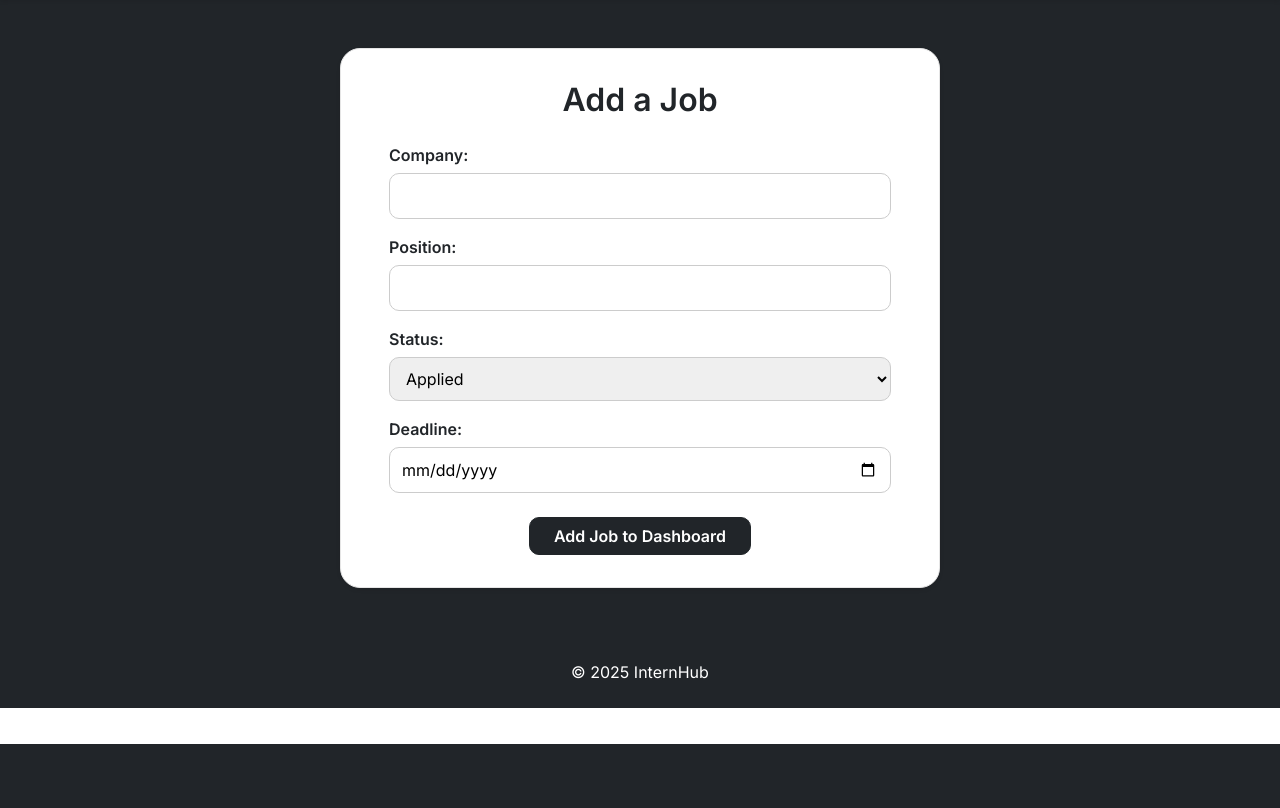
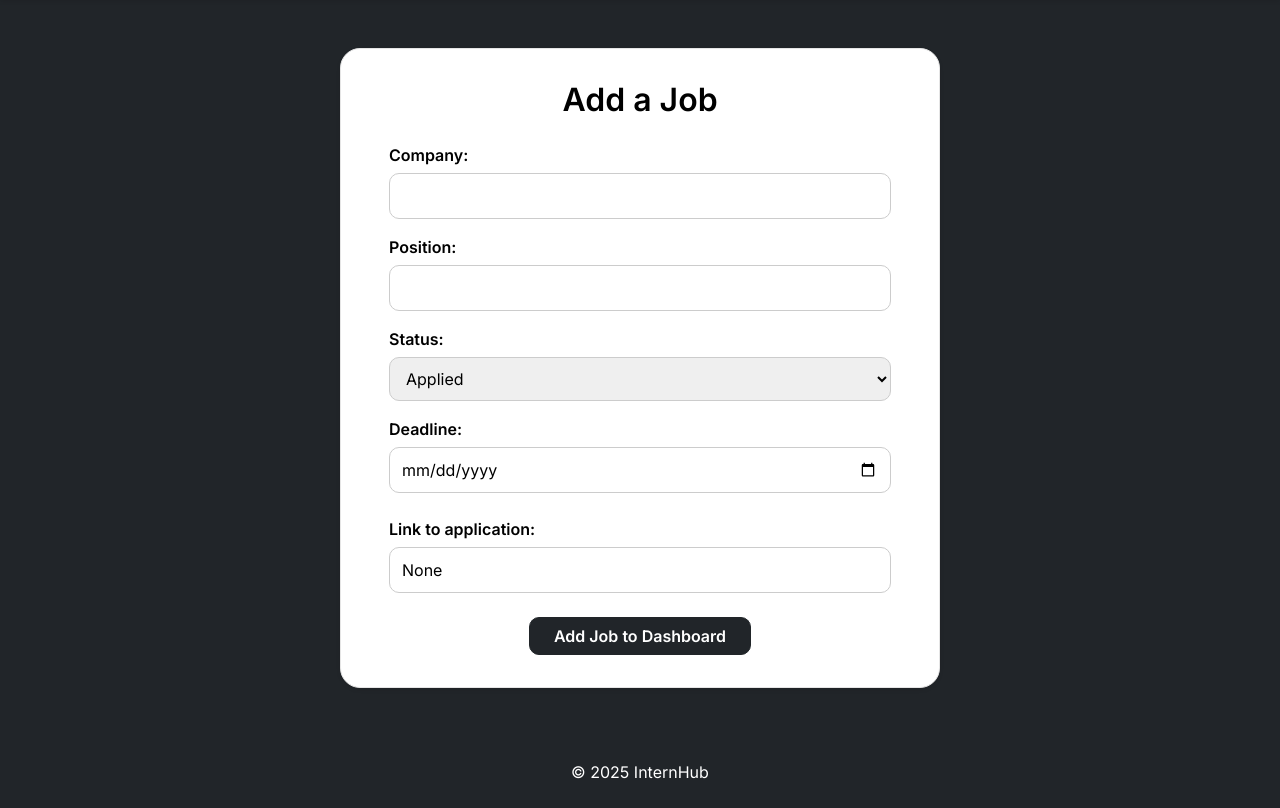
Before and after one commit to darkcom109/InternHub, a Django app: page /add_job in a window 1280 px wide. Shown: the part 56-864 px from the top of the page. Before the commit the page ends 800 px from the top, so only its background shows below. Run offline with Django 5.2, Linux system fonts and the light colour scheme; the visitor is signed in with stand-in values (Sample User, id 1); parts of the project's set-up code (start-up, migrations or seed data) failed here and were passed over.

Commit message:
Add internship link to table, this is so users can place a link to their application

```diff
--- a/internhub_project/internhub/forms.py
+++ b/internhub_project/internhub/forms.py
@@ -24,7 +24,7 @@
 class JobForm(forms.ModelForm):
     class Meta:
         model = Job
-        fields = ['company', 'position', 'status', 'deadline']
+        fields = ['company', 'position', 'status', 'deadline', 'link_to_application']
         widgets = {
             'deadline': forms.DateInput(attrs={'type': 'date'}),
         }
--- a/internhub_project/internhub/models.py
+++ b/internhub_project/internhub/models.py
@@ -1,5 +1,6 @@
 from django.db import models
 from django.contrib.auth.models import User
+from django.shortcuts import get_object_or_404
 
 # Create your models here.
 
@@ -19,18 +20,10 @@
     position = models.CharField(max_length=100)
     status = models.CharField(max_length=20, choices=STATUS_CHOICES, default='applied')
     deadline = models.DateField(null=True, blank=True)
+    link_to_application = models.CharField(max_length=255, default="None")
     created_at = models.DateTimeField(auto_now_add=True)
 
 class Internship(models.Model):
     website = models.CharField(max_length=255)
     related_roles = models.CharField(max_length=255)
     link = models.CharField(max_length=255)
-
-internshipOne = Internship(1, 'Bristol Tracker - Tech', 'Software Engineer, IT', 'https://app.the-trackr.com/uk-technology/summer-internships')
-internshipOne.save()
-internshipTwo = Internship(2, 'Bristol Tracker - Finance', 'Finance, Banking', 'https://app.the-trackr.com/uk-finance/summer-internships')
-internshipTwo.save()
-internshipThree = Internship(3, 'Bristol Tracker - Law', 'Law', 'https://app.the-trackr.com/uk-law/summer-internships')
-internshipThree.save()
-internshipFour = Internship(4, 'Bristol Tracker - North America Application', 'NA Finance', 'https://app.the-trackr.com/na-finance-2027/summer-internships')
-internshipFour.save()
--- a/internhub_project/internhub/templates/add_job.html
+++ b/internhub_project/internhub/templates/add_job.html
@@ -3,7 +3,7 @@
 {% block content %}
 <div class="background-color-styling py-5">
   <div class="container d-flex justify-content-center align-items-center">
-    <div class="add-job-container-styling shadow-sm">
+    <div class="add-job-container-styling shadow-sm" :class="dark ? 'text-black' : 'text-black'">
       <h2 class="fw-semibold mb-4 text-center">Add a Job</h2>
       <form method="POST" class="add-job-form-styling">
         {% csrf_token %}
@@ -28,6 +28,11 @@
           {{ form.deadline }}
         </div>
 
+        <div class="mb-4">
+          {{ form.link_to_application.label_tag }}
+          {{ form.link_to_application }}
+        </div>
+
         <div class="text-center">
           <button type="submit" class="btn btn-dark px-4">Add Job to Dashboard</button>
         </div>
--- a/internhub_project/internhub/templates/dashboard.html
+++ b/internhub_project/internhub/templates/dashboard.html
@@ -78,6 +78,7 @@
                         <th>Role</th>
                         <th>Status</th>
                         <th>Deadline</th>
+                        <th>Link</th>
                         <th>Actions</th>
                         </tr>
                     </thead>
@@ -100,6 +101,7 @@
                             {% endif %}
 
                             <td>{{ job.deadline }}</td>
+                            <td>{{ job.link_to_application }}</td>
                             <td>
                                 <form action="{% url 'edit_job' job.id %}" style="display:inline;">
                                     {% csrf_token %}
--- a/internhub_project/internhub/templates/internships.html
+++ b/internhub_project/internhub/templates/internships.html
@@ -10,9 +10,10 @@
             </div>
         </div>
 
-        <table class="table table-striped table-bordered align-middle">
+        <table class="table table-striped table-bordered align-middle" style="font-size: 80%;">
             <thead :class="dark ? 'table-dark' : 'table-light'">
                 <tr>
+                    <th>ID</th>
                     <th>Website</th>
                     <th>Related Roles</th>
                     <th>Link</th>
@@ -21,6 +22,7 @@
             <tbody :class="dark ? 'table-dark' : 'table-light'">
                 {% for internship in internships %}
                     <tr>
+                        <td>{{ internship.id }}</td>
                         <td>{{ internship.website}}</td>
                         <td>{{ internship.related_roles }}</td>
                         <td><a target="_blank"
```
Also changed, not shown: internhub_project/internhub/templates/edit_job.html (+6 -1 lines), internhub_project/internhub/migrations/0003_job_link_to_application.py (added), internhub_project/internhub/migrations/0004_alter_job_link_to_application.py (added).
